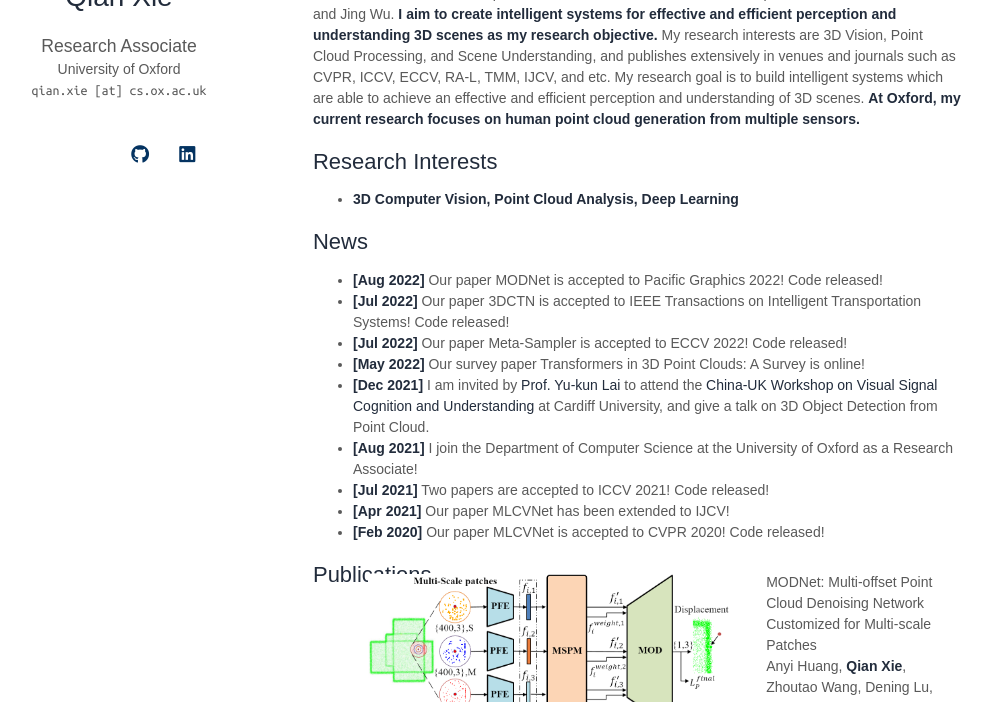
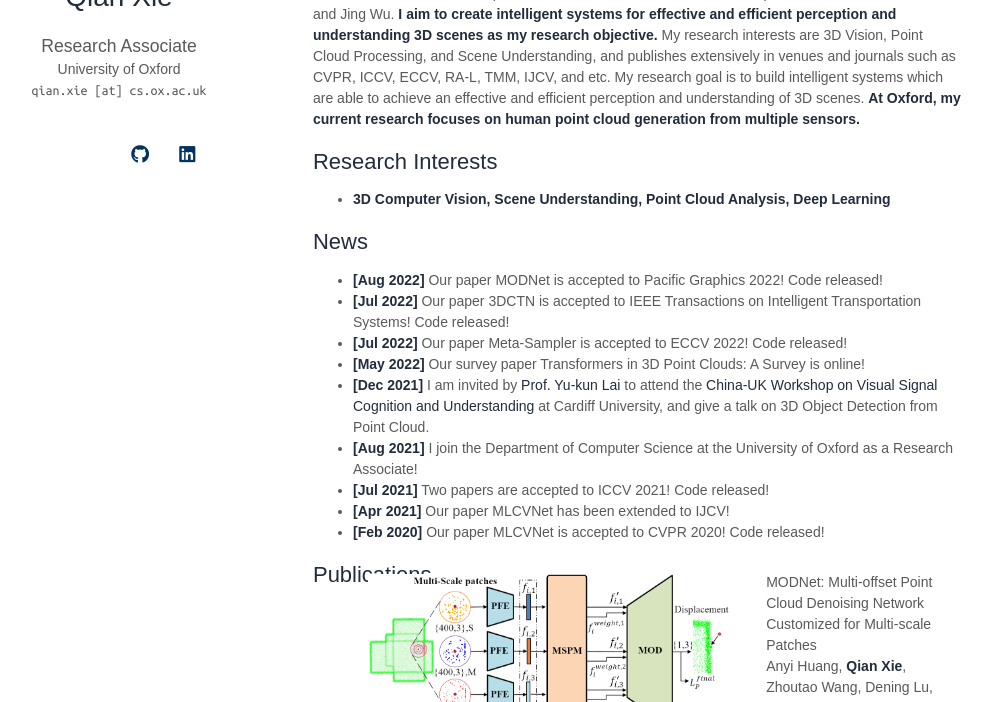
Before and after one commit to NUAAXQ/personal_website, a Jekyll site: the page built from index.md, in a window 1280 px wide and 900 px high, cut to the strip 198-900 px from the top of the window. Shown: the whole strip, without its empty margins (157-1149 px from the left). Built offline with Jekyll 4.4.1, drawn with Linux system fonts in a browser that asks for light colours; nearby versions of some CDN libraries; a style sheet for code colours, icons or effects is not loaded; our own code applies the rules of GitHub Pages for plain Markdown files.

Commit message:
Update index.md

```diff
--- a/index.md
+++ b/index.md
@@ -8,7 +8,7 @@ I am currently a Research Associate in the Department of Computer Science at the
 
 ## Research Interests
 
-- **3D Computer Vision, Point Cloud Analysis, Deep Learning**
+- **3D Computer Vision, Scene Understanding, Point Cloud Analysis, Deep Learning**
 
 ## News
 
```
